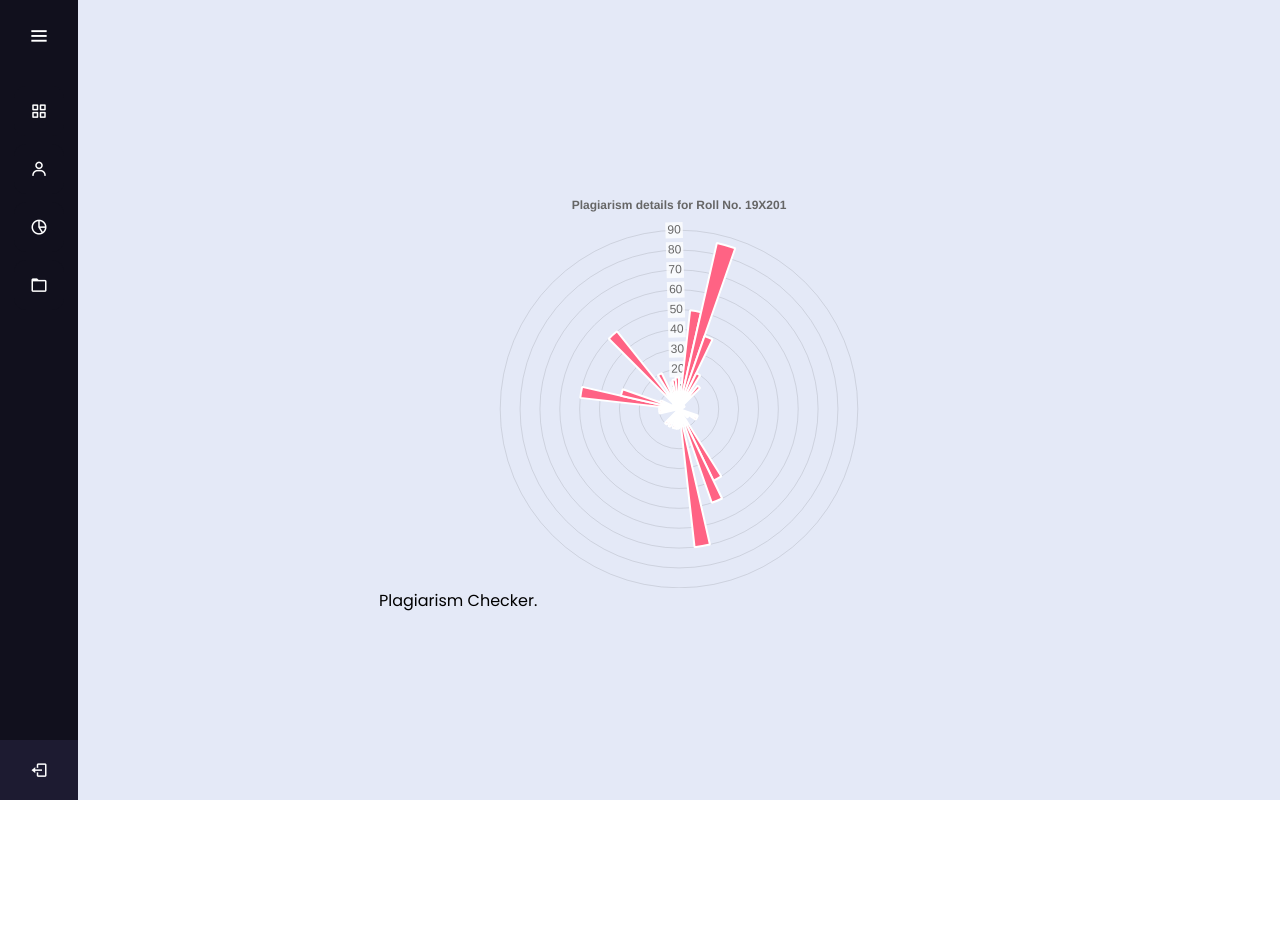
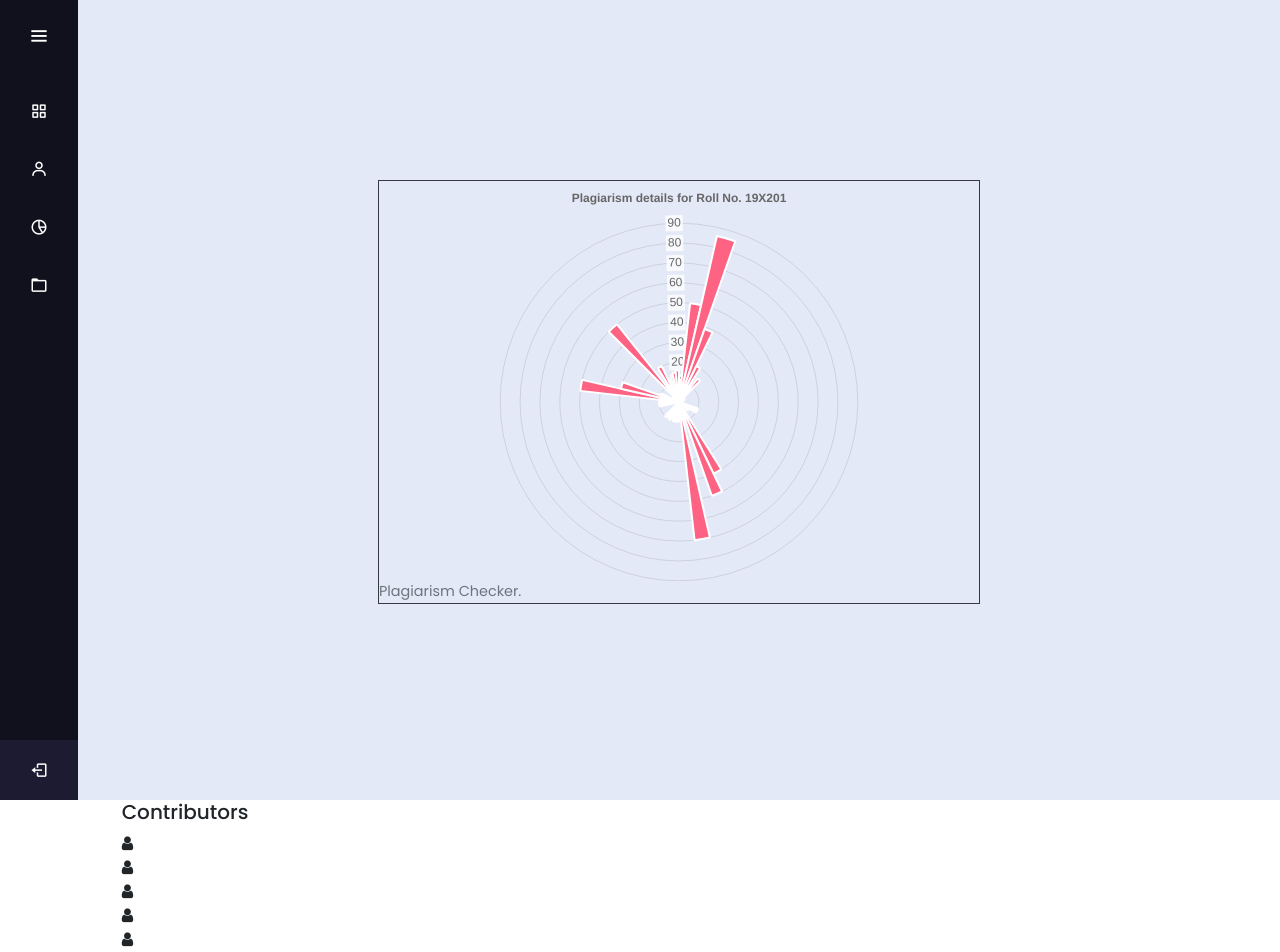
Before and after one commit to sairam2661/hawk-vision, a website: page HV_UI/analytics.html in a window 1280 px wide. Before the commit the page ends 800 px from the top, so only its background shows below. Drawn offline with nearby package versions, Linux system fonts and the light colour scheme.

Commit message:
Update analytics.html

```diff
--- a/HV_UI/analytics.html
+++ b/HV_UI/analytics.html
@@ -6,10 +6,13 @@
     <!-- <link rel="stylesheet" href="style2.css"> -->
     <!-- Boxicons CDN Link -->
     <link href='https://unpkg.com/boxicons@2.0.7/css/boxicons.min.css' rel='stylesheet'>
+    <link rel="stylesheet" href="https://cdnjs.cloudflare.com/ajax/libs/font-awesome/4.7.0/css/font-awesome.min.css">
+    <link rel="stylesheet" href="https://stackpath.bootstrapcdn.com/bootstrap/4.1.3/css/bootstrap.min.css" integrity="sha384-MCw98/SFnGE8fJT3GXwEOngsV7Zt27NXFoaoApmYm81iuXoPkFOJwJ8ERdknLPMO" crossorigin="anonymous">
      <meta name="viewport" content="width=device-width, initial-scale=1.0">
      <script
      src="https://cdnjs.cloudflare.com/ajax/libs/Chart.js/2.9.4/Chart.js">
      </script>
+     <script src="https://cdn.jsdelivr.net/npm/bootstrap@5.1.3/dist/js/bootstrap.bundle.min.js" integrity="sha384-ka7Sk0Gln4gmtz2MlQnikT1wXgYsOg+OMhuP+IlRH9sENBO0LRn5q+8nbTov4+1p" crossorigin="anonymous"></script>
    </head>
 <body>
 
@@ -40,7 +43,7 @@
        <span class="tooltip">Students</span>
      </li>
      <li>
-       <a href="analytics.html">
+       <a href="analystics.html">
          <i class='bx bx-pie-chart-alt-2' ></i>
          <span class="links_name">Analytics</span>
        </a>
@@ -53,13 +56,13 @@
        </a>
        <span class="tooltip">Files</span>
      </li>
-     <!-- <li>
+     <!--<li>
        <a href="#">
          <i class='bx bx-heart' ></i>
          <span class="links_name">About Us</span>
        </a>
        <span class="tooltip">About Us</span>
-     </li> -->
+     </li>-->
      <li class="profile">
          <div class="profile-details">
            <!--<img src="profile.jpg" alt="profileImg">-->
@@ -68,10 +71,8 @@
              <div class="job">Ideation</div>
            </div>
          </div>
-         <a href = "login.html">
-          <i class='bx bx-log-out' id="log_out" ></i>
-         </a>
-        </li>
+         <i class='bx bx-log-out' id="log_out" ></i>
+     </li>
     </ul>
   </div>
   <!-- <section class="home-section">
@@ -113,11 +114,32 @@
     </svg>
         </span>
       </a>-->
-       <figure class="figure border border-dark">
+
+      <figure class="figure border border-dark">
         <canvas id="myChart" width="600" height="400"></canvas>
         <figcaption class="figure-caption text-end">Plagiarism Checker.</figcaption>
       </figure>
+
     </section>
+
+    <footer>
+      <div class="container-fluid footer">
+        <div class="row">
+          <div class="col-4 offset-1 col-sm-2">
+            <h5>Contributors</h5>
+              <i class="fa fa-user"></i><br>
+              <i class="fa fa-user"></i><br>
+              <i class="fa fa-user"></i><br>
+              <i class="fa fa-user"></i><br>
+              <i class="fa fa-user"></i><br>
+            </div>
+          </div>
+        </div>
+
+      </div>
+    </footer>
+
+  </body>
 
 <script>
       let labels6 = ['19X201', '19X202', '19X203', '19X204', '19X205', '19X206', '19X207', '19X208', '19X209', '19X210', '19X211', '19X212', '19X213', '19X214', '19X215', '19X216', '19X217', '19X218', '19X219', '19X220', '19X221', '19X222', '19X223', '19X224', '19X225', '19X226', '19X227', '19X228', '19X229', '19X230', '19X231', '19X232', '19X233', '19X234', '19X235', '19X236', '19X237', '19X238', '19X239', '19X240', '19X241', '19X242', '19X243', '19X244', '19X245', '19X246', '19X247', '19X248', '19X249', '19X250', '19X251', '19X252', '19X253', '19X254', '19X255', '19X2056'];
```
